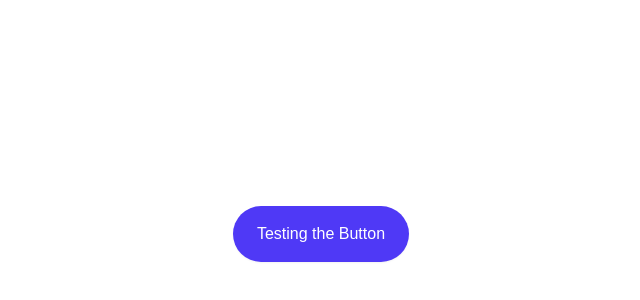
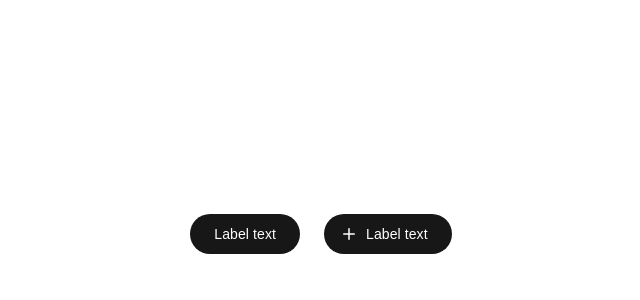
Before and after one commit to Nathan-Mwai/material-3-web, a Next.js app in the folder apps/m3/: page / in a window 1280 px wide. Shown: the part 166-466 px from the top of the page, without its empty margins (319-959 px from the left). Built offline with nearby package versions, Linux system fonts and the light colour scheme.

Commit message:
feat: add leading and trailing icon support to button component

```diff
--- a/apps/m3/app/page.tsx
+++ b/apps/m3/app/page.tsx
@@ -1,16 +1,29 @@
-import Button from "@/registry/material-v1/ui/button"
+import Button from "@/registry/material-v1/ui/button";
 
+const PlusIcon = () => (
+  <svg
+    viewBox="0 0 24 24"
+    fill="none"
+    stroke="currentColor"
+    strokeWidth="2"
+    strokeLinecap="round"
+    strokeLinejoin="round"
+    aria-hidden="true"
+  >
+    <path d="M12 5v14M5 12h14" />
+  </svg>
+);
 
-const page = () => {
+export default function Page() {
   return (
-    <div className="w-full min-h-screen flex justify-center items-center">
+    <main className="min-h-screen flex items-center justify-center p-8 bg-background">
+      <div className="flex flex-wrap items-center gap-6">
+        {/* Anatomy 1 + 2: Container + Label text */}
+        <Button>Label text</Button>
 
-        <Button>
-          Testing the Button
-        </Button>
-
-    </div>
-  )
+        {/* Anatomy 1 + 2 + 3: Container + Leading icon + Label text */}
+        <Button leadingIcon={<PlusIcon />}>Label text</Button>
+      </div>
+    </main>
+  );
 }
-
-export default page
--- a/apps/m3/registry/material-v1/ui/button.tsx
+++ b/apps/m3/registry/material-v1/ui/button.tsx
@@ -5,19 +5,32 @@ import * as React from "react";
 
 export const buttonVariants = cva(
   [
+    // Base container geometry and typography per M3 spec (40px height, pill shape, label-large)
     "relative inline-flex items-center justify-center shrink-0 select-none",
-    "font-medium whitespace-nowrap transition-all outline-none",
-    // Accessible touch target (fixed stray space)
+    "h-10 rounded-full font-medium text-sm leading-5 tracking-[0.1px] whitespace-nowrap",
+    "bg-foreground text-background outline-none transition-colors cursor-pointer",
+    "gap-2",
+    // Accessible touch target (48x48px min)
     "after:absolute after:min-h-[48px] after:min-w-[48px] after:content-['']",
     // Focus ring
-    "focus-visible:ring-2 focus-visible:ring-ring focus-visible:ring-offset-2",
-    // Disabled states
+    "focus-visible:ring-2 focus-visible:ring-foreground focus-visible:ring-offset-2 focus-visible:ring-offset-background",
+    // Disabled state
     "disabled:pointer-events-none disabled:opacity-38",
-    // SVG resets
-    "[&_svg]:pointer-events-none [&_svg]:shrink-0",
+    // Icon sizing: 18px for SVGs (shadcn/Lucide) and font icons (Google Material Symbols)
+    "[&_svg]:pointer-events-none [&_svg]:shrink-0 [&_svg]:size-[18px]",
+    "[&_.material-symbols-outlined]:text-[18px] [&_.material-symbols]:text-[18px] [&_.material-icons]:text-[18px]",
   ],
   {
     variants: {
+      hasLeadingIcon: {
+        true: "pl-4 pr-6",
+        false: "px-6",
+      },
+      hasTrailingIcon: {
+        true: "pr-4 pl-6",
+        false: "",
+      },
+      /*
       variant: {
         filled: "shadow-xs",
         elevated: "bg-white shadow-md hover:shadow-lg dark:bg-slate-900",
@@ -39,78 +52,96 @@ export const buttonVariants = cva(
       },
       shape: {
         pill: "rounded-full",
-        rounded: "", // Family B[cite: 1]
-        compact: "", // Family C[cite: 1]
+        rounded: "",
+        compact: "",
         square: "rounded-none",
       },
+      */
     },
 
     compoundVariants: [
-      // --- Family B Radii (Image 1) ---[cite: 1]
+      { hasLeadingIcon: true, hasTrailingIcon: true, className: "px-4" },
+      /*
       { shape: "rounded", size: "xs", className: "rounded-[12px]" },
       { shape: "rounded", size: "sm", className: "rounded-[12px]" },
       { shape: "rounded", size: "md", className: "rounded-[16px]" },
       { shape: "rounded", size: "lg", className: "rounded-[28px]" },
       { shape: "rounded", size: "xl", className: "rounded-[28px]" },
 
-      // --- Family C Radii (Image 1) ---[cite: 1]
       { shape: "compact", size: "xs", className: "rounded-[8px]" },
       { shape: "compact", size: "sm", className: "rounded-[8px]" },
       { shape: "compact", size: "md", className: "rounded-[12px]" },
       { shape: "compact", size: "lg", className: "rounded-[16px]" },
       { shape: "compact", size: "xl", className: "rounded-[16px]" },
 
-      // --- Color: Primary (Indigo) ---
       { variant: "filled", color: "primary", className: "bg-indigo-600 text-white hover:bg-indigo-700 active:bg-indigo-800" },
       { variant: "elevated", color: "primary", className: "text-indigo-600 hover:bg-indigo-50/50 dark:text-indigo-400" },
       { variant: "tonal", color: "primary", className: "bg-indigo-100 text-indigo-950 hover:bg-indigo-200/80 dark:bg-indigo-950 dark:text-indigo-200" },
       { variant: "outlined", color: "primary", className: "border-indigo-200 text-indigo-600 hover:bg-indigo-50/60 dark:border-indigo-800 dark:text-indigo-400" },
       { variant: "text", color: "primary", className: "text-indigo-600 hover:bg-indigo-50/60 dark:text-indigo-400" },
 
-      // --- Color: Secondary (Slate) ---
       { variant: "filled", color: "secondary", className: "bg-slate-700 text-white hover:bg-slate-800 active:bg-slate-900" },
       { variant: "elevated", color: "secondary", className: "text-slate-700 hover:bg-slate-50 dark:text-slate-300" },
       { variant: "tonal", color: "secondary", className: "bg-slate-200 text-slate-900 hover:bg-slate-300/80 dark:bg-slate-800 dark:text-slate-200" },
       { variant: "outlined", color: "secondary", className: "border-slate-300 text-slate-700 hover:bg-slate-100 dark:border-slate-700 dark:text-slate-300" },
       { variant: "text", color: "secondary", className: "text-slate-700 hover:bg-slate-100 dark:text-slate-300" },
 
-      // --- Color: Destructive (Red) ---
       { variant: "filled", color: "destructive", className: "bg-red-600 text-white hover:bg-red-700 active:bg-red-800" },
       { variant: "elevated", color: "destructive", className: "text-red-600 hover:bg-red-50 dark:text-red-400" },
       { variant: "tonal", color: "destructive", className: "bg-red-100 text-red-950 hover:bg-red-200/80 dark:bg-red-950 dark:text-red-200" },
       { variant: "outlined", color: "destructive", className: "border-red-200 text-red-600 hover:bg-red-50 dark:border-red-800 dark:text-red-400" },
       { variant: "text", color: "destructive", className: "text-red-600 hover:bg-red-50 dark:text-red-400" },
+      */
     ],
 
     defaultVariants: {
-      variant: "filled",
-      color: "primary",
-      size: "md",
-      shape: "pill",
+      hasLeadingIcon: false,
+      hasTrailingIcon: false,
     },
   }
 );
 
 export interface ButtonProps
-  extends Omit<React.ComponentProps<"button">, "color">,
+  extends React.ComponentProps<"button">,
     VariantProps<typeof buttonVariants> {
   asChild?: boolean;
+  leadingIcon?: React.ReactNode;
+  trailingIcon?: React.ReactNode;
 }
 
 const Button = React.forwardRef<HTMLButtonElement, ButtonProps>(
-  ({ className, variant, size, color, shape, asChild = false, ...props }, ref) => {
+  (
+    {
+      className,
+      asChild = false,
+      leadingIcon,
+      trailingIcon,
+      children,
+      ...props
+    },
+    ref
+  ) => {
     const Comp = asChild ? Slot.Root : "button";
+    const hasLeading = Boolean(leadingIcon);
+    const hasTrailing = Boolean(trailingIcon);
+
     return (
       <Comp
         ref={ref}
         data-slot="button"
-        data-variant={variant}
-        data-color={color}
-        data-size={size}
-        data-shape={shape}
-        className={cn(buttonVariants({ variant, size, shape, color, className }))}
+        className={cn(
+          buttonVariants({
+            hasLeadingIcon: hasLeading,
+            hasTrailingIcon: hasTrailing,
+            className,
+          })
+        )}
         {...props}
-      />
+      >
+        {leadingIcon}
+        {asChild ? <Slot.Slottable>{children}</Slot.Slottable> : children}
+        {trailingIcon}
+      </Comp>
     );
   }
 );
```
